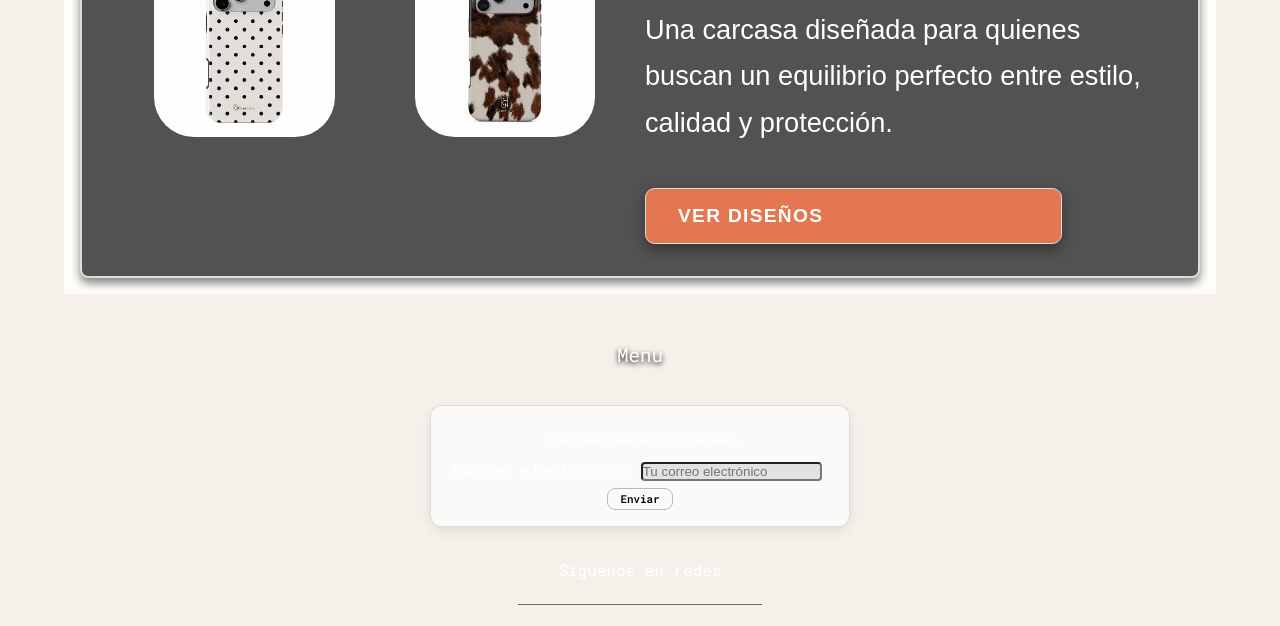
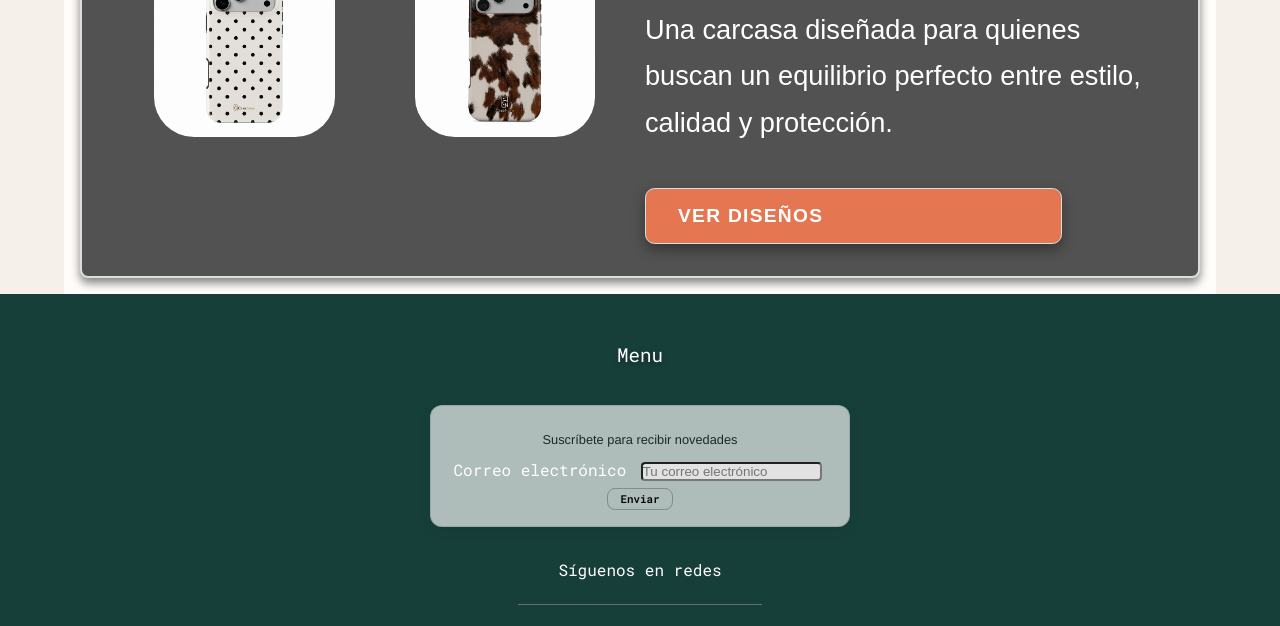
Before and after one commit to JcbTc26/webResponsive, a plain HTML site: page index.html in a window 1280 px wide. Shown: the part 1243-1869 px from the top of the page. Drawn offline with Linux system fonts and the light colour scheme.

Commit message:
color nuevo

```diff
--- a/css/general.css
+++ b/css/general.css
@@ -312,15 +312,16 @@
 
         .textoMenuInf{
             font-size: clamp(1.2rem, 2vw, 5rem);
-            color: rgb(34, 34, 34);
+            color: white;
             padding: 1rem;
             margin-top: 2rem;
-            text-shadow: 0 2px 5px black;
+            text-shadow: 0 2px 5px rgba(0, 0, 0, 0.35);
 
         }
         #acordeonPie{
          font-size: clamp(1rem, 3vw, 5rem);
-         text-shadow: 0 2px 5px black;
+         color: white;
+         text-shadow: 0 2px 5px rgba(0, 0, 0, 0.35);
          text-align: center;
          padding: 0.9rem;
          margin-top: 0.1rem;
@@ -349,6 +350,7 @@
         }
         .textoFormWeb{
             min-width: 60%;
+            color: var(--color-texto);
             font-size: 0.8rem;
             margin: 10px;
             text-align: center;
@@ -385,6 +387,7 @@
         }
         #textoRedes{
             width: 100%;
+            color: white;
             text-align: center;
             font-size: 0.8rem;
             margin-top: 0.5rem;
@@ -404,6 +407,7 @@
         }
         #textoPie{
             text-align: center;
+            color: rgba(255, 255, 255, 0.78);
             font-size: 0.5rem;
             padding: 0.5rem;
         }
--- a/css/responsivo.css
+++ b/css/responsivo.css
@@ -150,7 +150,8 @@
             flex-direction: column;
             align-items: center;
             gap:1rem;
-            background-color: var(--color-fondo);
+                background-color: var(--color-superficie-oscura);
+                color: white;
             padding: 2rem;
         }
         #acordeonPie{
@@ -271,7 +272,8 @@
             flex-direction: column;
             align-items: center;
             gap:1.5rem;
-            background-color: var(--color-fondo);
+                background-color: var(--color-superficie-oscura);
+                color: white;
             padding: 2rem;
         }
         #acordeonPie{
--- a/index.html
+++ b/index.html
@@ -13,10 +13,8 @@
     <link rel="stylesheet" href="css/general.css">
     <link rel="stylesheet" href="css/responsivo.css">
     <link rel="stylesheet" href="css/galeria.css">
-    <style>
+    <link rel="icon" type="image/png" href="img/logo CaseNova.png">
 
-
-    </style>
 </head>
 
 <body>
```
